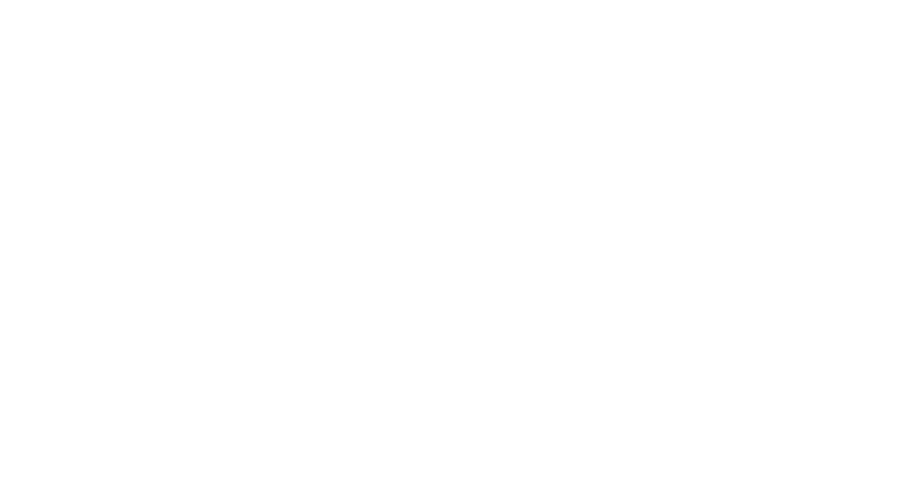
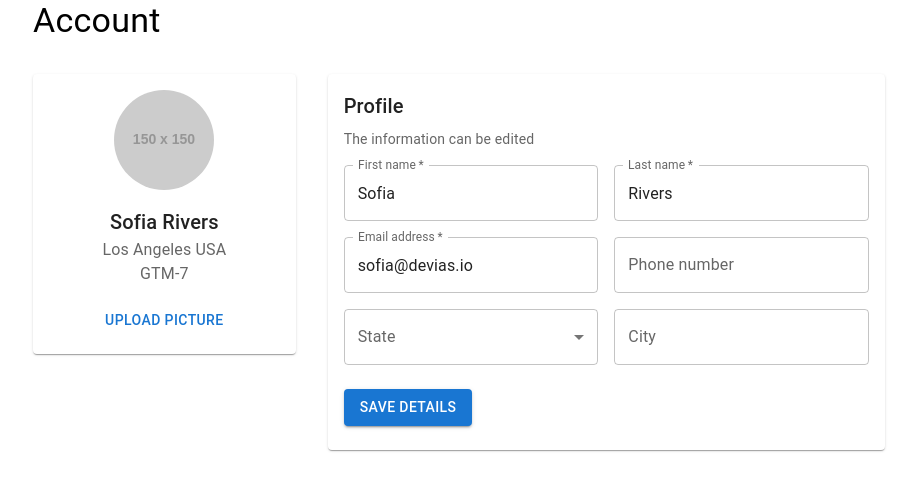
Before and after one commit to dehkai/Voxia, a React (Create React App) app in the folder frontend/: page /user_profile in a window 1280 px wide. Before the commit this address had no page. Shown: the top 490 px of the page, without its empty margins (181-1098 px from the left). Built offline with nearby package versions, Linux system fonts and the light colour scheme.

Commit message:
User Profile

```diff
--- a/frontend/src/App.js
+++ b/frontend/src/App.js
@@ -8,6 +8,7 @@
 import SignIn from "./pages/SignIn";
 import AdminDashboard from "./pages/Admin_Dashboard";
 import EmployeeDashboard from "./pages/Employee_Dashboard";
+import UserProfile from "./pages/User_Profile";
 import { AuthContext, isAuthenticated, clearAuth } from "./utils/auth";
 
 function App() {
@@ -58,6 +59,7 @@
               )
             }
           />
+          <Route path= "/user_profile" element={<UserProfile />} />
         </Routes>
       </Router>
     </AuthContext.Provider>
--- a/frontend/src/components/employee_dashboard/OptionsMenu.js
+++ b/frontend/src/components/employee_dashboard/OptionsMenu.js
@@ -40,8 +40,13 @@
     navigate('/signin');
   }, [logout, handleClose, navigate]);
 
+  const handleProfile = React.useCallback(() => {
+    navigate('/user_profile');  // Navigate to the profile page
+    handleClose();
+  }, [navigate, handleClose]);
+
   const menuItems = React.useMemo(() => [
-    { label: 'Profile', onClick: handleClose },
+    { label: 'Profile', onClick: handleProfile },
     { label: 'My account', onClick: handleClose },
     { type: 'divider' },
     { label: 'Add another account', onClick: handleClose },
--- /dev/null
+++ b/frontend/src/pages/User_Profile.js
@@ -0,0 +1,114 @@
+import React from 'react';
+import { Box, Container, Grid, Card, CardContent, Typography, Avatar, TextField, Button, MenuItem } from '@mui/material';
+
+// Sample data for avatar and user info
+const user = {
+    name: 'Sofia Rivers',
+    location: 'Los Angeles USA',
+    timezone: 'GTM-7',
+    email: 'sofia@devias.io',
+};
+
+function Account() {
+    return (
+        <Container maxWidth="md">
+            <Typography variant="h4" sx={{ mb: 4 }}>
+                Account
+            </Typography>
+            <Grid container spacing={4}>
+                {/* Left Side - Profile Card */}
+                <Grid item xs={12} md={4}>
+                    <Card sx={{ textAlign: 'center', p: 2 }}>
+                        <Avatar
+                            src="https://via.placeholder.com/150"
+                            alt={user.name}
+                            sx={{ width: 100, height: 100, mx: 'auto', mb: 2 }}
+                        />
+                        <Typography variant="h6">{user.name}</Typography>
+                        <Typography color="textSecondary">{user.location}</Typography>
+                        <Typography color="textSecondary">{user.timezone}</Typography>
+                        <Button color="primary" variant="text" sx={{ mt: 2 }}>
+                            Upload picture
+                        </Button>
+                    </Card>
+                </Grid>
+
+                {/* Right Side - Profile Form */}
+                <Grid item xs={12} md={8}>
+                    <Card>
+                        <CardContent>
+                            <Typography variant="h6" gutterBottom>
+                                Profile
+                            </Typography>
+                            <Typography variant="body2" color="textSecondary" gutterBottom>
+                                The information can be edited
+                            </Typography>
+                            <Box component="form" noValidate autoComplete="off" sx={{ mt: 2 }}>
+                                <Grid container spacing={2}>
+                                    <Grid item xs={12} sm={6}>
+                                        <TextField
+                                            fullWidth
+                                            label="First name"
+                                            defaultValue="Sofia"
+                                            required
+                                        />
+                                    </Grid>
+                                    <Grid item xs={12} sm={6}>
+                                        <TextField
+                                            fullWidth
+                                            label="Last name"
+                                            defaultValue="Rivers"
+                                            required
+                                        />
+                                    </Grid>
+                                    <Grid item xs={12} sm={6}>
+                                        <TextField
+                                            fullWidth
+                                            label="Email address"
+                                            type="email"
+                                            defaultValue={user.email}
+                                            required
+                                        />
+                                    </Grid>
+                                    <Grid item xs={12} sm={6}>
+                                        <TextField
+                                            fullWidth
+                                            label="Phone number"
+                                        />
+                                    </Grid>
+                                    <Grid item xs={12} sm={6}>
+                                        <TextField
+                                            fullWidth
+                                            select
+                                            label="State"
+                                            defaultValue=""
+                                        >
+                                            <MenuItem value="">Select state</MenuItem>
+                                            <MenuItem value="CA">California</MenuItem>
+                                            {/* Add more states as needed */}
+                                        </TextField>
+                                    </Grid>
+                                    <Grid item xs={12} sm={6}>
+                                        <TextField
+                                            fullWidth
+                                            label="City"
+                                        />
+                                    </Grid>
+                                </Grid>
+                                <Button
+                                    variant="contained"
+                                    color="primary"
+                                    sx={{ mt: 3 }}
+                                >
+                                    Save details
+                                </Button>
+                            </Box>
+                        </CardContent>
+                    </Card>
+                </Grid>
+            </Grid>
+        </Container>
+    );
+}
+
+export default Account;
```
